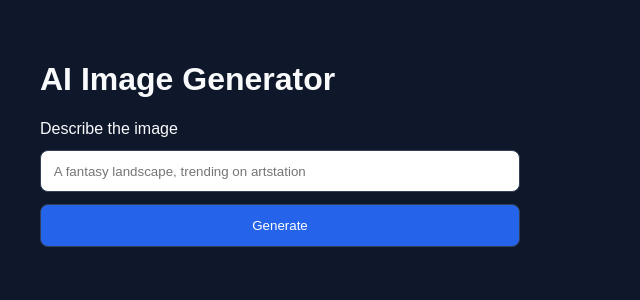
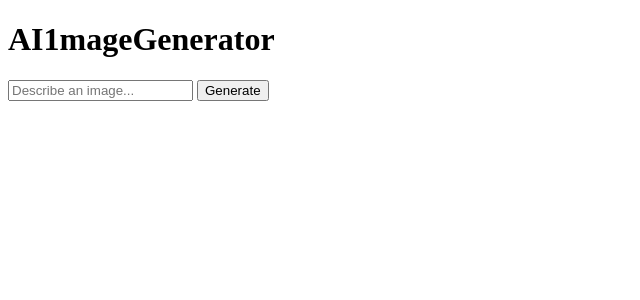
Before and after one commit to alternativemelton975-sudo/AI1mageGenerator, a Flask app: page / in a window 1280 px wide. Shown: the top 300 px of the page, without its empty margins (0-640 px from the left). Run offline with Flask 3, Linux system fonts and the light colour scheme.

Commit message:
Refactor index.html for improved layout and design
Updated HTML structure and styling for the AI Image Generator page.

```diff
--- a/templates/index.html
+++ b/templates/index.html
@@ -1,22 +1,24 @@
-<!doctype html>
-<html lang="en">
-  <head>
-    <meta charset="utf-8" />
-    <meta name="viewport" content="width=device-width, initial-scale=1" />
-    <title>AI Image Generator</title>
-    <style>
-      body { font-family: Arial, sans-serif; background: #0f172a; color: #f8fafc; padding: 2rem; }
-      form { max-width: 480px; display: grid; gap: 0.75rem; }
-      input, button { padding: 0.8rem; border-radius: 8px; border: 1px solid #334155; }
-      button { background: #2563eb; color: white; cursor: pointer; }
-    </style>
-  </head>
-  <body>
-    <h1>AI Image Generator</h1>
-    <form action="/generate" method="post">
-      <label for="prompt">Describe the image</label>
-      <input id="prompt" name="prompt" placeholder="A fantasy landscape, trending on artstation" />
-      <button type="submit">Generate</button>
-    </form>
-  </body>
+<!DOCTYPE html>
+<html>
+<head>
+    <title>AI1mageGenerator</title>
+</head>
+<body>
+
+<h1>AI1mageGenerator</h1>
+
+<form action="/generate" method="POST">
+    <input
+        type="text"
+        name="prompt"
+        placeholder="Describe an image..."
+        required
+    >
+
+    <button type="submit">
+        Generate
+    </button>
+</form>
+
+</body>
 </html>
```
